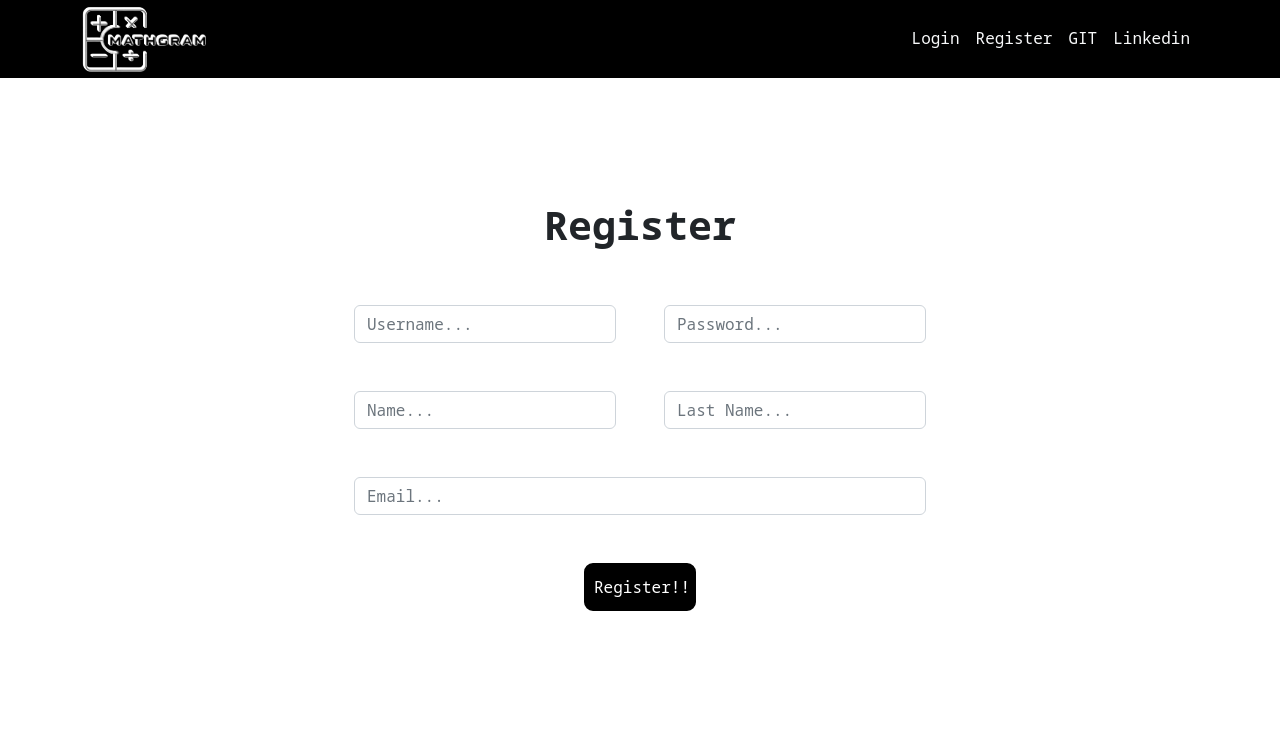
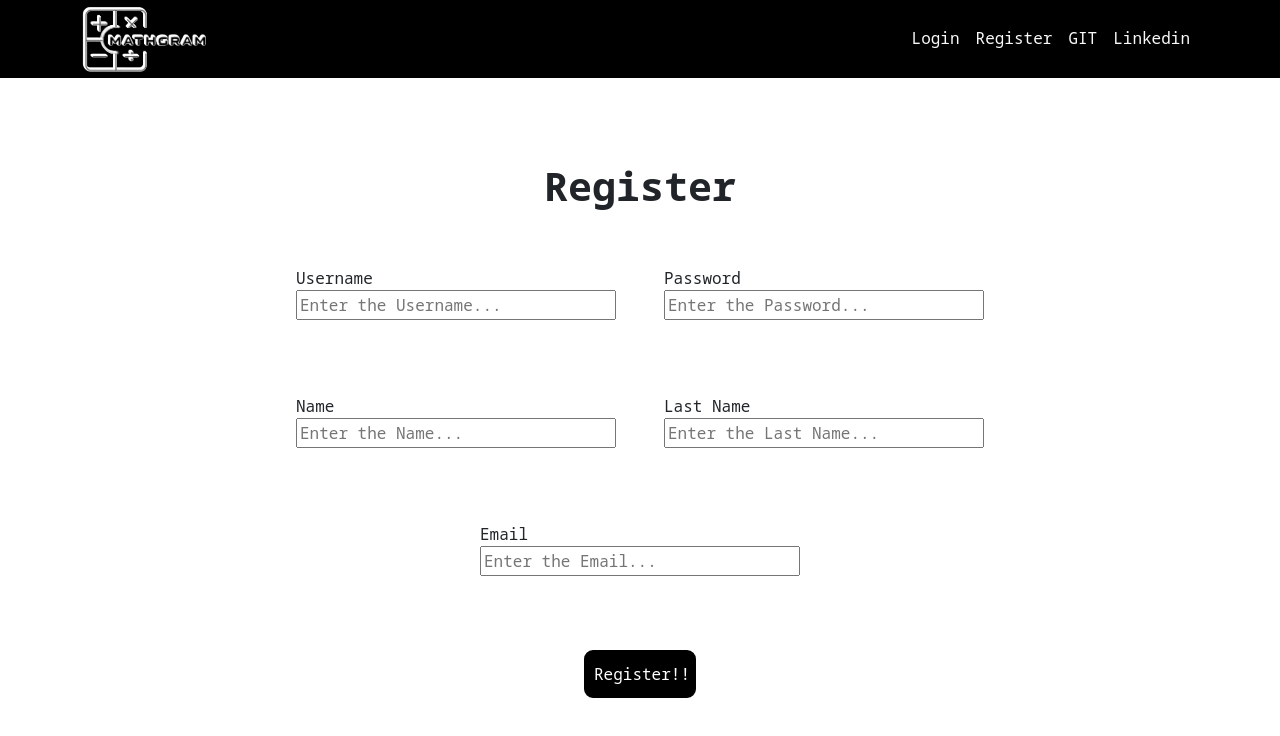
Before and after one commit to hnunezo/matemapp, a React (Create React App) app: page /register in a window 1280 px wide. Shown: the top 736 px of the page. Built offline with nearby package versions, Linux system fonts and the light colour scheme.

Commit message:
validated-forms

```diff
--- a/package.json
+++ b/package.json
@@ -11,6 +11,7 @@
     "bootstrap": "^5.2.0",
     "canvasjs": "^1.8.3",
     "canvasjs-react-charts": "^1.0.5",
+    "formik": "^2.2.9",
     "react": "^18.2.0",
     "react-bootstrap": "^2.5.0",
     "react-dom": "^18.2.0",
@@ -20,7 +21,8 @@
     "react-spring": "^9.5.4",
     "react-use-gesture": "^9.1.3",
     "styled-components": "^5.3.6",
-    "web-vitals": "^2.1.4"
+    "web-vitals": "^2.1.4",
+    "yup": "^0.32.11"
   },
   "scripts": {
     "start": "react-scripts start",
--- a/src/App.js
+++ b/src/App.js
@@ -13,7 +13,7 @@ import { isNot } from "./features/page/pageSlice";
 import Login from "./components/Login/Login";
 import Intro from "./components/Intro/Intro";
 import HomeWithUser from "./components/Home/HomeWithUser";
-import RegisterForm from "./components/RegisterForm/RegisterForm";
+import RegisterFormFormik from "./components/RegisterForm/RegisterFormFormik";
 
 const App = () => {
   const exercises = useSelector((state) => state.exercises.exercises);
@@ -53,7 +53,7 @@ const App = () => {
                 path="/exam/exercises"
                 element={<Exercises exercises={exercises} />}
               />
-              <Route path="/register" element={<RegisterForm />} />
+              <Route path="/register" element={<RegisterFormFormik />} />
             </Routes>
           </Container>
         </>
--- a/src/components/Login/Login.js
+++ b/src/components/Login/Login.js
@@ -1,4 +1,4 @@
-import React, { useState } from "react";
+import React, { useEffect, useState } from "react";
 import { Form } from "react-bootstrap";
 import StyledButton from "../stateless/StyledButton";
 import loginService from "../../services/login";
@@ -10,16 +10,24 @@ import { isLoading } from "../../features/page/pageSlice";
 const Login = () => {
   const dispatch = useDispatch();
   const navigate = useNavigate();
+  const [message, setMessage] = useState("");
+  const [form, setForm] = useState({
+    email: "",
+    password: "",
+  });
+
+  useEffect(() => {
+    if (message !== "") {
+      setTimeout(() => {
+        setMessage("");
+      }, 3000);
+    }
+  }, [message]);
 
   const goHome = () => {
     dispatch(isLoading());
     navigate("/home");
   };
-
-  const [form, setForm] = useState({
-    email: "",
-    password: "",
-  });
 
   const handleSubmit = async (e) => {
     e.preventDefault();
@@ -33,7 +41,7 @@ const Login = () => {
       );
       goHome();
     } catch (err) {
-      console.log("wrong credential");
+      setMessage("Wrong Credentials");
     }
   };
   return (
@@ -42,9 +50,10 @@ const Login = () => {
       className={"d-flex flex-column justify-content-center"}
     >
       <h1>Login</h1>
+
       <Form className="mt-5">
         <Form.Group className="d-flex flex-column align-items-center">
-          <Form.Control
+          <input
             name="email"
             placeholder="Email..."
             value={form.email}
@@ -57,7 +66,7 @@ const Login = () => {
               })
             }
           />
-          <Form.Control
+          <input
             name="password"
             placeholder="Password..."
             type="password"
@@ -72,9 +81,17 @@ const Login = () => {
             }
             className="mt-3"
           />
-          <StyledButton onClick={handleSubmit} className="mt-4">
-            Login
-          </StyledButton>
+          <div
+            style={{ position: "relative", width: "15rem" }}
+            className="d-flex flex-column align-items-center"
+          >
+            <StyledButton onClick={handleSubmit} className="mt-4">
+              Login
+            </StyledButton>
+            <span style={{ position: "absolute", top: "5rem", color: "red" }}>
+              {message}
+            </span>
+          </div>
         </Form.Group>
       </Form>
     </div>
--- /dev/null
+++ b/src/components/RegisterForm/FormInput.js
@@ -0,0 +1,23 @@
+import { useField } from "formik";
+
+const FormInput = ({ placeholder, ...props }) => {
+  const [field, meta] = useField(props);
+  return (
+    <div
+      className="d-flex flex-column"
+      style={{ width: "20rem", height: "5rem" }}
+    >
+      <label>{placeholder}</label>
+      <input
+        {...field}
+        {...props}
+        placeholder={`Enter the ${placeholder}...`}
+      />
+      {meta.touched && meta.error ? (
+        <span className="text-danger">{meta.error}</span>
+      ) : null}
+    </div>
+  );
+};
+
+export default FormInput;
--- a/src/components/RegisterForm/RegisterForm.js
+++ /dev/null
@@ -1,125 +0,0 @@
-import React, { useState } from "react";
-import { Form } from "react-bootstrap";
-import StyledButton from "../stateless/StyledButton";
-import usersService from "../../services/users";
-
-const RegisterForm = () => {
-  //username, password, fname, lname, email
-  const [registered, setRegistered] = useState(false);
-  const [form, setForm] = useState({
-    username: "",
-    password: "",
-    fname: "",
-    lname: "",
-    email: "",
-  });
-
-  const register = (e) => {
-    e.preventDefault();
-    usersService.registerUser(form).then((res) => setRegistered(true));
-    setForm({
-      username: "",
-      password: "",
-      fname: "",
-      lname: "",
-      email: "",
-    });
-  };
-
-  const handleOnChange = (e) => {
-    if (e.target.name === "username") {
-      setForm((prev) => {
-        return {
-          ...prev,
-          username: e.target.value,
-        };
-      });
-    } else if (e.target.name === "password") {
-      setForm((prev) => {
-        return {
-          ...prev,
-          password: e.target.value,
-        };
-      });
-    } else if (e.target.name === "fname") {
-      setForm((prev) => {
-        return {
-          ...prev,
-          fname: e.target.value,
-        };
-      });
-    } else if (e.target.name === "lname") {
-      setForm((prev) => {
-        return {
-          ...prev,
-          lname: e.target.value,
-        };
-      });
-    } else if (e.target.name === "email") {
-      setForm((prev) => {
-        return {
-          ...prev,
-          email: e.target.value,
-        };
-      });
-    }
-  };
-  return (
-    <div
-      style={{
-        height: "70vh",
-        display: "flex",
-        flexDirection: "column",
-        justifyContent: "center",
-      }}
-    >
-      {registered === false ? (
-        <>
-          <h1>Register</h1>
-          <Form className="mt-5 d-flex flex-column align-items-center justify-content-center gap-5">
-            <Form.Group className="d-flex gap-5">
-              <Form.Control
-                name="username"
-                placeholder="Username..."
-                value={form.username}
-                onChange={handleOnChange}
-              />
-              <Form.Control
-                name="password"
-                type="password"
-                placeholder="Password..."
-                value={form.password}
-                onChange={handleOnChange}
-              />
-            </Form.Group>
-            <Form.Group className="d-flex gap-5">
-              <Form.Control
-                name="fname"
-                placeholder="Name..."
-                value={form.fname}
-                onChange={handleOnChange}
-              />
-              <Form.Control
-                name="lname"
-                placeholder="Last Name..."
-                value={form.lname}
-                onChange={handleOnChange}
-              />
-            </Form.Group>
-            <Form.Control
-              name="email"
-              placeholder="Email..."
-              value={form.email}
-              onChange={handleOnChange}
-            />
-            <StyledButton onClick={register}>Register!!</StyledButton>
-          </Form>
-        </>
-      ) : (
-        <h2>Registered!! Go to login</h2>
-      )}
-    </div>
-  );
-};
-
-export default RegisterForm;
--- /dev/null
+++ b/src/components/RegisterForm/RegisterFormFormik.js
@@ -0,0 +1,85 @@
+import React from "react";
+import { Formik, Form } from "formik";
+import StyledButton from "../stateless/StyledButton";
+import usersService from "../../services/users";
+import * as Yup from "yup";
+import { useState } from "react";
+import FormInput from "./FormInput";
+
+const RegisterFormFormik = () => {
+  console.log("formik");
+  const [registered, setRegistered] = useState(false);
+
+  const register = (values) => {
+    console.log(values, "values");
+    usersService.registerUser(values).then((res) => setRegistered(true));
+  };
+
+  return (
+    <div
+      style={{
+        height: "70vh",
+        display: "flex",
+        flexDirection: "column",
+        justifyContent: "center",
+      }}
+    >
+      {registered === false ? (
+        <Formik
+          initialValues={{
+            username: "",
+            password: "",
+            fname: "",
+            lname: "",
+            email: "",
+          }}
+          onSubmit={register}
+          validationSchema={Yup.object().shape({
+            username: Yup.string()
+              .min(3, "3 characters at least")
+              .max(25, "25 characters maximum")
+              .required("Required"),
+            password: Yup.string()
+              .min(3, "3 characters at least")
+              .max(25, "25 characters maximum")
+              .required("Required"),
+            fname: Yup.string()
+              .min(3, "3 characters at least")
+              .max(25, "25 characters maximum")
+              .required("Required"),
+            lname: Yup.string()
+              .min(3, "3 characters at least")
+              .max(25, "25 characters maximum")
+              .required("Required"),
+            email: Yup.string()
+              .min(3, "3 characters at least")
+              .email("Invalid email")
+              .required("Required"),
+          })}
+        >
+          <Form className="mt-5 d-flex flex-column align-items-center justify-content-center gap-5">
+            <h1>Register</h1>
+            <div className="d-flex gap-5">
+              <FormInput name="username" placeholder="Username" />
+              <FormInput
+                name="password"
+                type="password"
+                placeholder="Password"
+              />
+            </div>
+            <div className="d-flex gap-5">
+              <FormInput name="fname" placeholder="Name" />
+              <FormInput name="lname" placeholder="Last Name" />
+            </div>
+            <FormInput name="email" placeholder="Email" />
+            <StyledButton type="submit">Register!!</StyledButton>
+          </Form>
+        </Formik>
+      ) : (
+        <h2>Registered!! Go to login</h2>
+      )}
+    </div>
+  );
+};
+
+export default RegisterFormFormik;
```
Also changed, not shown: 1 other file (tests, documents, lock files or other folders).
